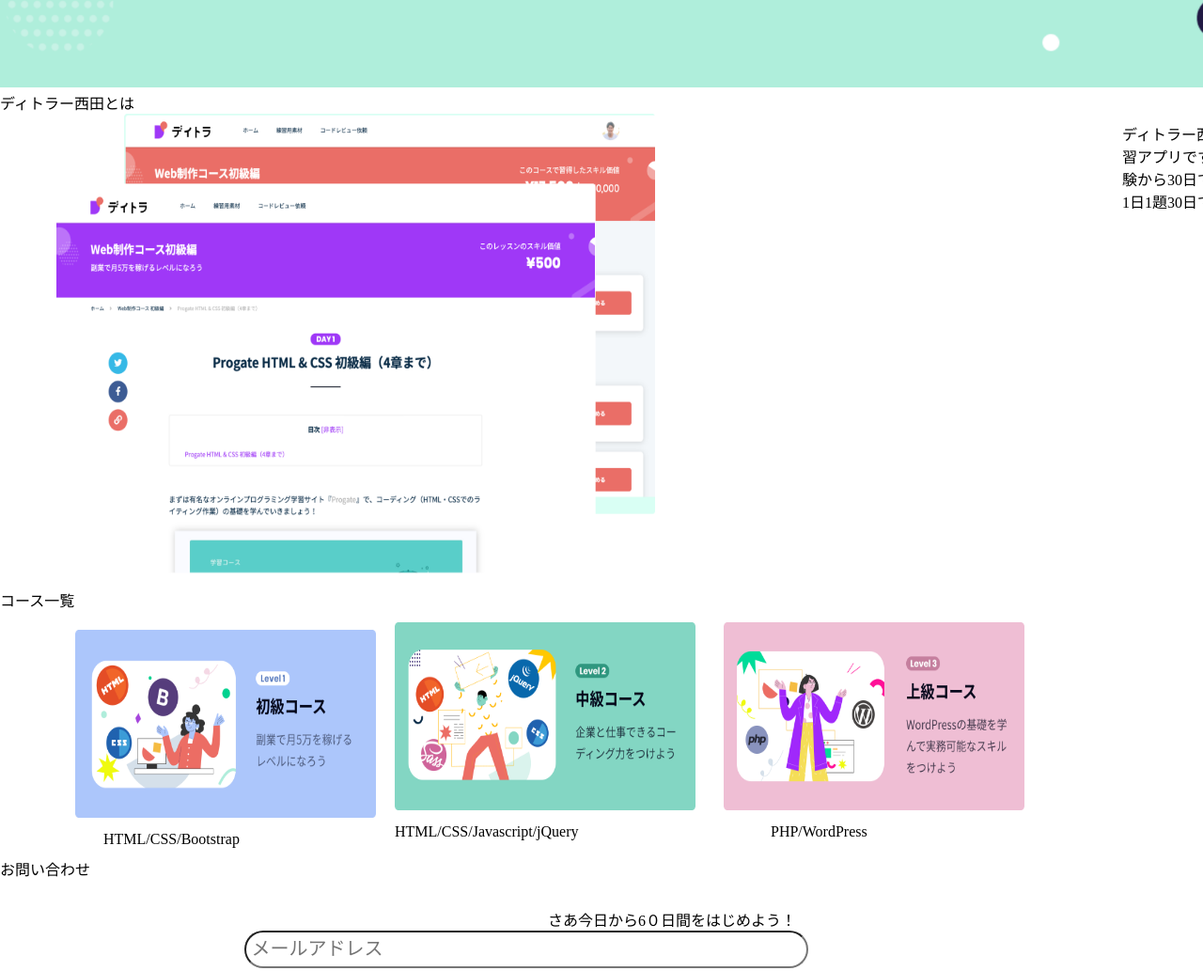
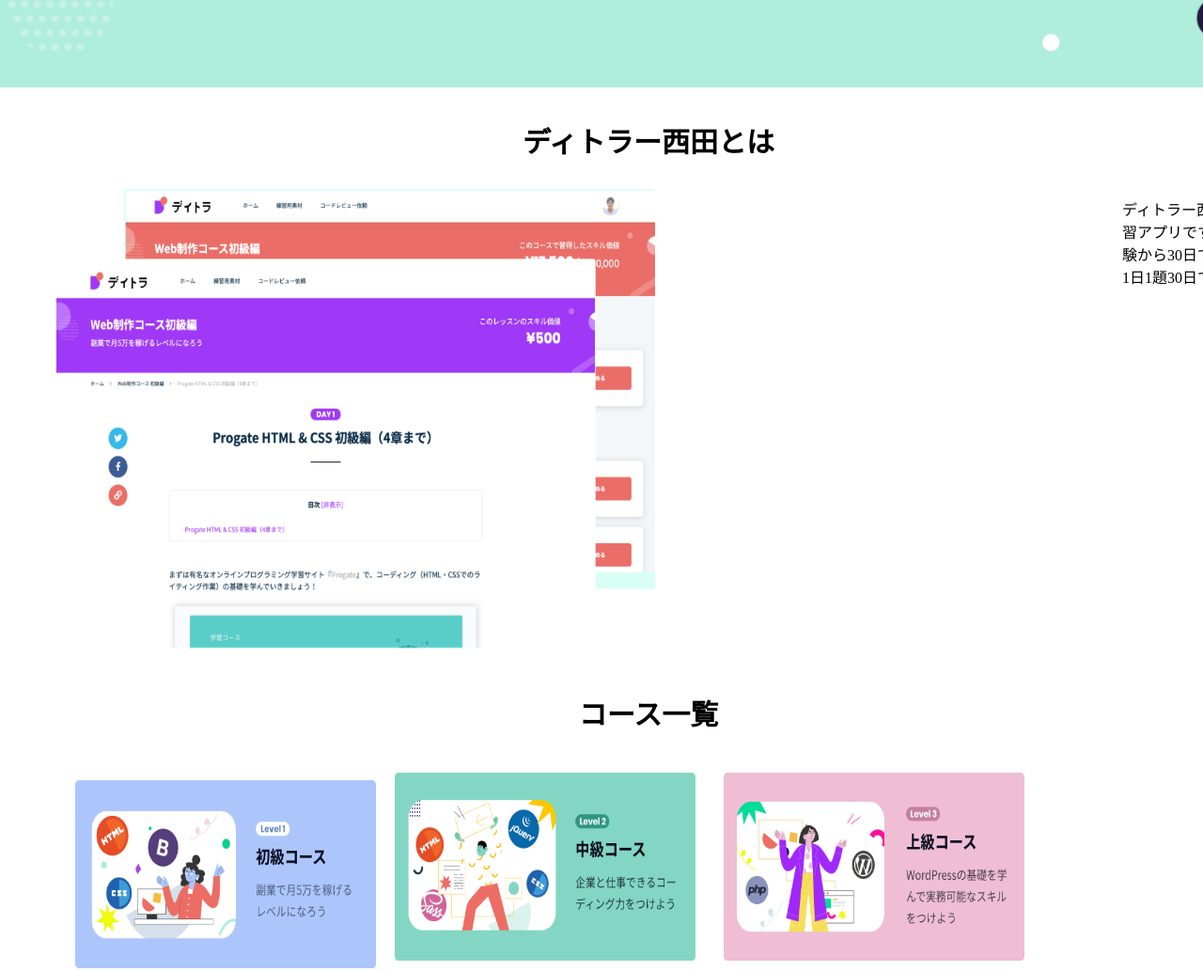
Before and after one commit to nishida-boop/detoraaa, a plain HTML site: page index.html in a window 1280 px wide. Shown: the part 413-1446 px from the top of the page at 94% size. Drawn offline with Linux system fonts and the light colour scheme.

Commit message:
Update style.css

```diff
--- a/style.css
+++ b/style.css
@@ -59,7 +59,7 @@
   font-size: 15px;
   font-weight: 400;
 }
-.contant{
+#contant{
   text-align: center;
   font-size:30px;
   font-weight:bold;
@@ -79,7 +79,7 @@
   top: -400px;
   left: 550px;
 }
-.main{
+#main{
   text-align: center;
   margin-left: 100px;
   font-size:30px;
@@ -129,11 +129,12 @@
   margin-left:820px;
   margin-top:-280px;
 }
-.Underbar{
+#Underbar{
   margin-top:50px;
   text-align: center;
   font-size: 30px;
   margin-left: 120px;
+  font-weight: bold;
 }
 .Underbar-comment{
   text-align: center;
```
